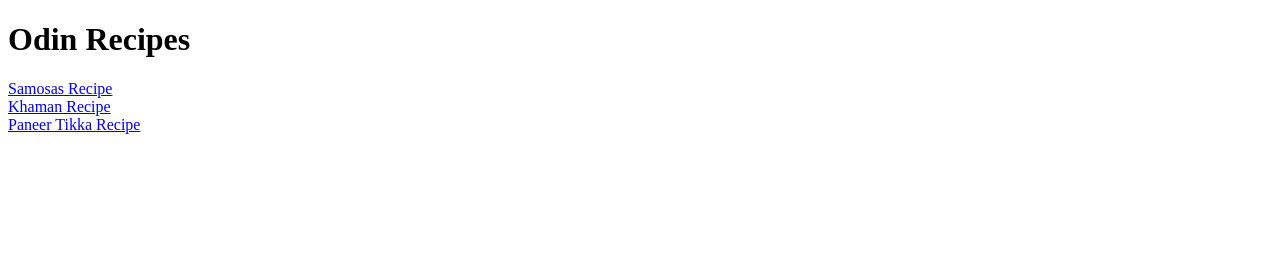
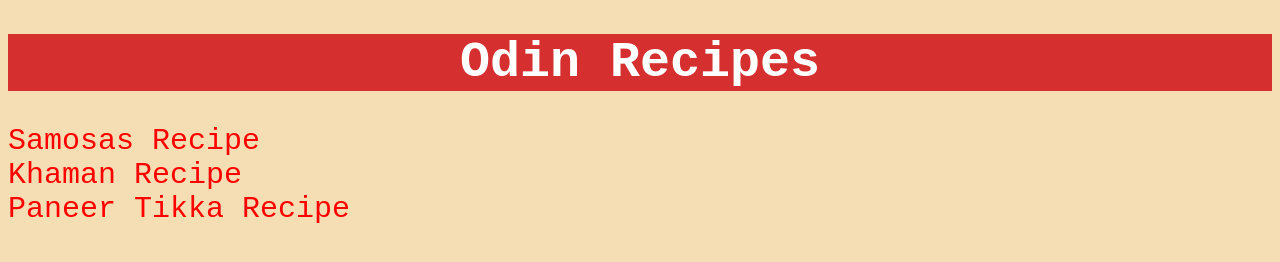
Before and after one commit to sameeksha-dalvi/odin-recipes, a plain HTML site: page index.html in a window 1280 px wide. Drawn offline with Linux system fonts and the light colour scheme.

Commit message:
Modify index.html to link style.css file
Link to style.css was added and given ids and class to elements to make css changes for them.

```diff
--- a/index.html
+++ b/index.html
@@ -3,11 +3,12 @@
     <head>
         <meta charset="UTF-8">
         <title>Odin Recipes</title>
+        <link rel="stylesheet" href="style.css">
     </head>
     <body>
-        <h1>Odin Recipes</h1>
-        <a href="recipes/samosas.html" >Samosas Recipe</a><br>
-        <a href="recipes/khaman.html" >Khaman Recipe</a><br>
-        <a href="recipes/paneer-tikka.html" >Paneer Tikka Recipe</a>
+        <h1 id="home-page-heading">Odin Recipes</h1>
+        <a class="home-page-link" href="recipes/samosas.html" >Samosas Recipe</a><br>
+        <a class="home-page-link" href="recipes/khaman.html" >Khaman Recipe</a><br>
+        <a  class="home-page-link" href="recipes/paneer-tikka.html" >Paneer Tikka Recipe</a>
     </body>
 </html>
```
